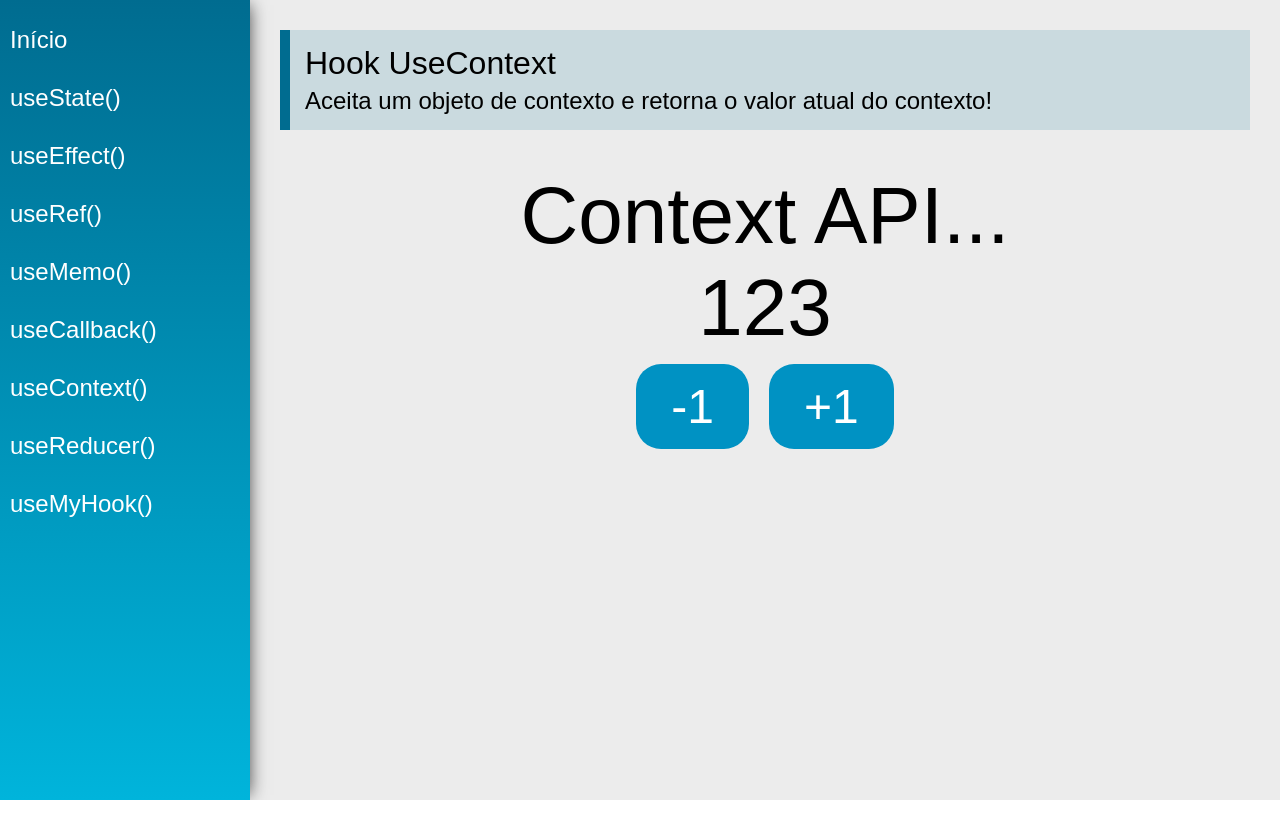
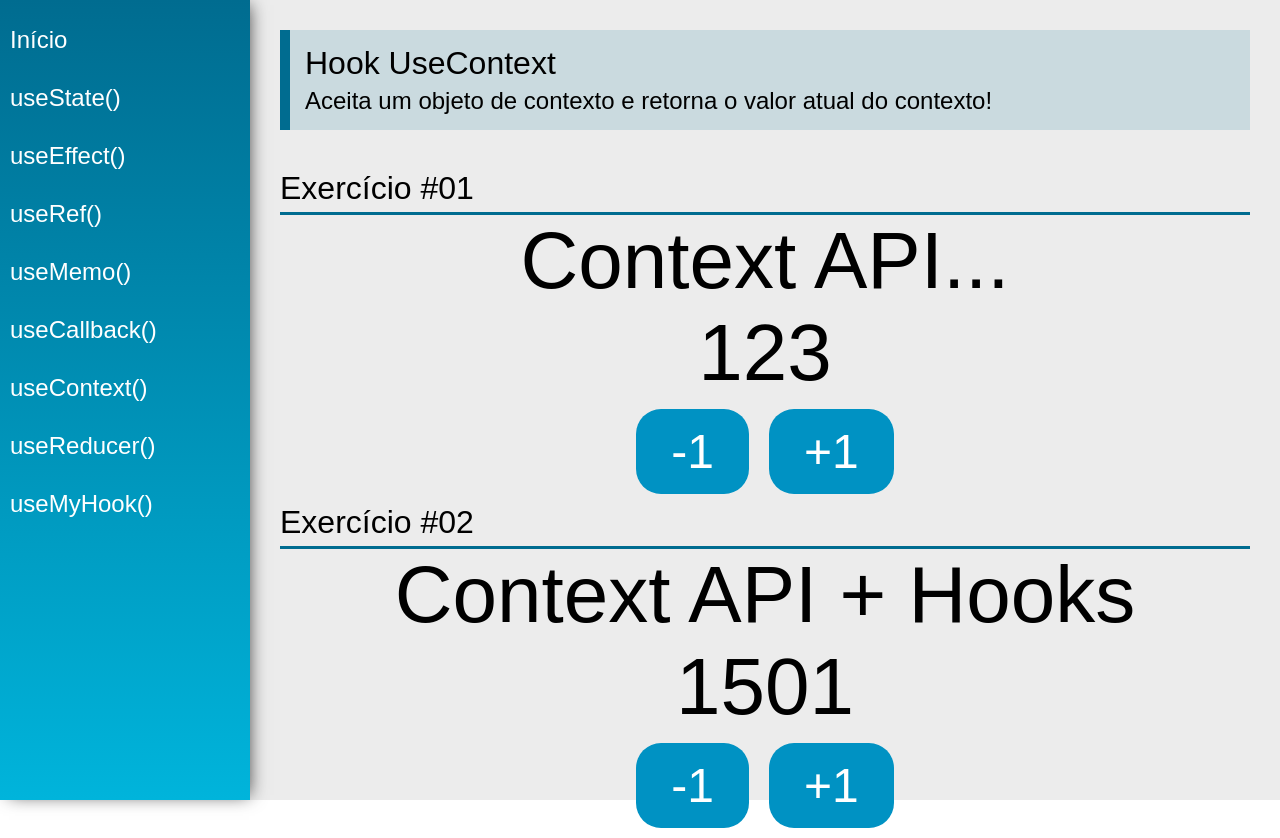
Before and after one commit to Felipe1501/react-felipe-hooks, a React (Create React App) app: page /useContext in a window 1280 px wide. Before the commit the page ends 800 px from the top, so only its background shows below. Built offline with nearby package versions, Linux system fonts and the light colour scheme.

Commit message:
aula 75 fix: applying more functions with UseContext for pinning

```diff
--- /dev/null
+++ b/src/data/Store.jsx
@@ -0,0 +1,31 @@
+import React, { useState } from "react";
+
+const initialState = {
+    number: 1501,
+    text: 'Context API + Hooks'
+}
+
+export const AppContext = React.createContext(initialState)
+
+const Store = props =>{
+    const [state, setState] = useState(initialState)
+
+    function updateState(key, value) {
+        setState({
+            ...state,
+            [key]: value
+        })
+    }
+    return(
+        <AppContext.Provider value={{
+            number: state.number,
+            text: state.text,
+            setNumber: n => updateState('number', n),
+            setText: t => updateState('text', t),
+            }}>
+            <div>{props.children}</div>
+        </AppContext.Provider>
+    )
+}
+
+export default Store;
--- a/src/views/App.jsx
+++ b/src/views/App.jsx
@@ -5,10 +5,12 @@
 import Menu from '../components/layout/Menu'
 import Content from '../components/layout/Content'
 import DataContext, {data} from '../data/DataContext'
+import Store from '../data/Store'
 
 const App = props => {
     const [state, setState] = useState(data);
     return (
+        <Store>
         <DataContext.Provider value={{state, setState}}>
 
                 <div className="App">
@@ -18,6 +20,7 @@
                     </Router>
                 </div>
         </DataContext.Provider>
+        </Store>
     )
 }
 
--- a/src/views/examples/UseContext.jsx
+++ b/src/views/examples/UseContext.jsx
@@ -1,7 +1,9 @@
-import React, { useContext } from 'react';
+import React, { useContext, useEffect } from 'react';
 import PageTitle from '../../components/layout/PageTitle';
+import SectionTitle from '../../components/layout/SectionTitle';
 
 import DataContext from '../../data/DataContext';
+import { AppContext } from '../../data/Store';
 
 const UseContext = (props) => {
 
@@ -14,12 +16,21 @@
         })
     }
 
+    const {number, text, setNumber, setText} = useContext(AppContext);
+
+    useEffect(function(){
+        if(number > 1510){
+            setText("UEPA FIII!!!")
+        }
+    }, [number])
+
     return (
         <div className="UseContext">
             <PageTitle
                 title="Hook UseContext"
                 subtitle="Aceita um objeto de contexto e retorna o valor atual do contexto!"
             />
+            <SectionTitle title="Exercício #01"/>
             <div className="center">
                 <span className="text">{state.text}</span>
                 <span className="text">{state.number}</span>
@@ -34,6 +45,22 @@
                     onClick={() => addNumber(1)}>+1</button>
                 </div>
             </div>
+            <SectionTitle title="Exercício #02" />
+            <div className="center">
+                <span className="text">{text}</span>
+            <span className="text">{number}</span>
+            <div>
+                <button
+                className="btn"
+                onClick={() => setNumber(number - 1)}>-1
+                </button>
+
+                <button
+                className="btn"
+                onClick={() => setNumber(number + 1)}>+1
+                </button>
+            </div>
+            </div>
         </div>
     )
 }
```
